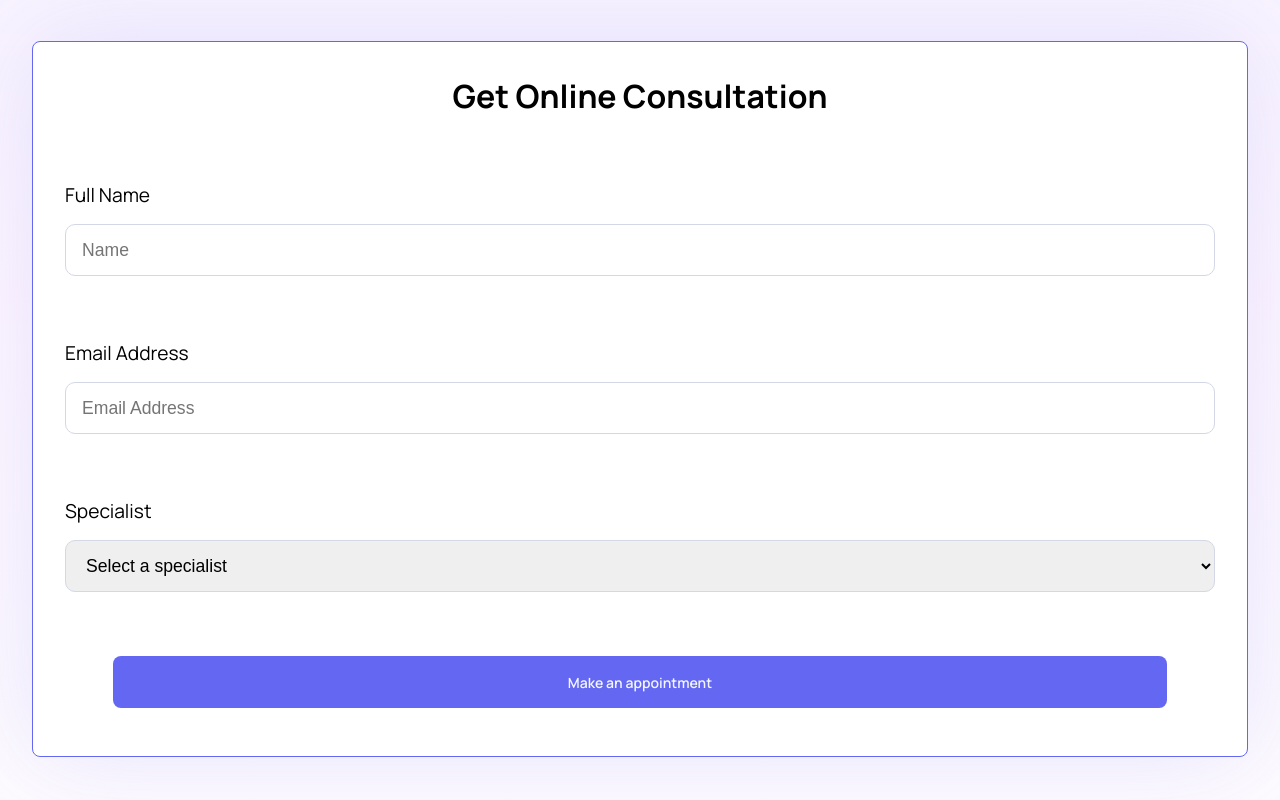
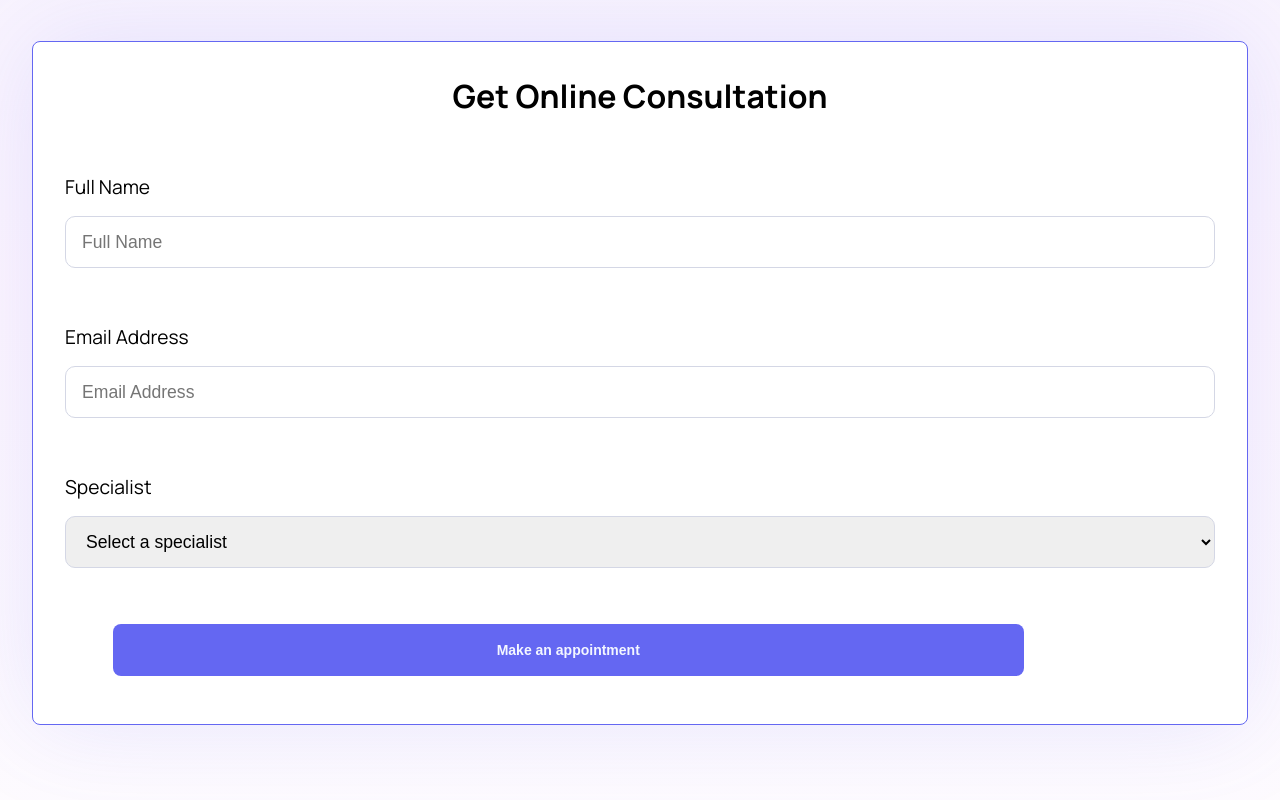
Before and after one commit to Haza987/Silicon-Javascript, a React (Vite) app: page /contact in a window 1280 px wide. Shown: the part 840-1640 px from the top of the page. Built offline with nearby package versions, Linux system fonts and the light colour scheme.

Commit message:
added form validation for contact

```diff
--- a/src/components/CSS/main.css
+++ b/src/components/CSS/main.css
@@ -1374,7 +1374,8 @@ footer .footer-container {
   display: flex;
   flex-direction: column;
   gap: 1rem;
-  margin: 4rem 2rem;
+  margin-block: 3.5rem;
+  margin-inline: 2rem;
   font-size: 1.2rem;
 }
 #contact .main-container .consultation .form-input {
@@ -1389,13 +1390,19 @@ footer .footer-container {
   justify-content: center;
   align-items: center;
   text-align: center;
+  border-style: none;
   border-radius: 8px;
   padding: 12px 25px;
+  width: 75%;
   height: 52px;
   font-size: 14px;
   font-weight: 600;
   margin-bottom: 3rem;
   margin-inline: 5rem;
+}
+#contact .main-container .consultation .validation-error {
+  font-size: 1rem;
+  color: var(--color-error);
 }
 #contact .main-container .location {
   background: var(--background-gradient-one);
@@ -1479,8 +1486,10 @@ footer .footer-container {
   #contact .consultation .input-group {
     margin-inline: 5rem;
   }
+  #contact .consultation .appointment {
+    width: 100%;
+  }
   #contact .location {
-    background: var(--background-gradient-one);
     padding-top: 4rem;
     margin-bottom: 5rem;
   }
@@ -1506,7 +1515,6 @@ footer .footer-container {
   #contact .main-container .top {
     display: grid;
     grid-template-columns: 1fr 1fr;
-    background: var(--background-gradient-one);
   }
   #contact .main-container .contactUs {
     text-align: left;
@@ -1532,7 +1540,7 @@ footer .footer-container {
     margin-inline: 5rem;
   }
   #contact .main-container .location {
-    background: var(--background-gradient-two);
+    background: var(--background-gradient-one);
     display: grid;
     grid-template-columns: 1fr 1fr;
     padding-top: 14rem;
--- a/src/components/CSS/scss/sections/_contact.scss
+++ b/src/components/CSS/scss/sections/_contact.scss
@@ -77,7 +77,8 @@
         display: flex;
         flex-direction: column;
         gap: 1rem;
-        margin: 4rem 2rem;
+        margin-block: 3.5rem;
+        margin-inline: 2rem;
         font-size: 1.2rem;
       }
 
@@ -94,13 +95,20 @@
         justify-content: center;
         align-items: center;
         text-align: center;
+        border-style: none;
         border-radius: 8px;
         padding: 12px 25px;
+        width: 75%;
         height: 52px;
         font-size: 14px;
         font-weight: 600;
         margin-bottom: 3rem;
         margin-inline: 5rem;
+      }
+
+      .validation-error {
+        font-size: 1rem;
+        color: var(--color-error);
       }
     }
 
@@ -211,10 +219,14 @@
       .input-group {
         margin-inline: 5rem;
       }
+
+      .appointment {
+        width: 100%;
+      }
+
     }
 
     .location {
-      background: var(--background-gradient-one);
       padding-top: 4rem;
       margin-bottom: 5rem;
 
@@ -249,7 +261,6 @@
       .top {
         display: grid;
         grid-template-columns: 1fr 1fr;
-        background: var(--background-gradient-one);
       }
 
       .contactUs{
@@ -283,7 +294,7 @@
       }
 
       .location {
-        background: var(--background-gradient-two);
+        background: var(--background-gradient-one);
         display: grid;
         grid-template-columns: 1fr 1fr;
         padding-top: 14rem;
--- a/src/components/contact-components/Consultation.jsx
+++ b/src/components/contact-components/Consultation.jsx
@@ -1,33 +1,111 @@
-import React from 'react'
+import React, { useState } from 'react'
 import DropdownMenu from './DropdownMenu'
-import SocialMediaLinks from './SocialMediaLinks'
 
 const Consultation = () => {
 
+  const [formData, setFormData] = useState({ fullName: '', email: '', specialist: '', })
+  const [errors, setErrors] = useState({})
 
+  const validateField = (name, value) => {
+    let error = ''
+
+    if (name === 'name' && !/^[A-Öa-ö\s\-]{2,}$/.test(value)) {
+      error = "Must be at least 2 characters long, no numbers."
+    } else if (name === 'email' && !/^[a-zA-Z0-9._%+-]+@[a-zA-Z0-9.-]+\.[a-zA-Z]{2,}$/.test(value)) {
+      error = "Enter a valid email address (eg. username@example.com)."
+    } else if (name === 'specialist' && value === "") {
+      error = "Please select a specialist from the drop down menu."
+    }
+
+    setErrors(prevErrors => ({...prevErrors, [name]: error}))
+  }
+
+
+  const validateForm = () => {
+    const newErrors = {};
+
+    if(!/^[A-Öa-ö\s\-]{2,}$/.test(formData.fullName)) {
+      newErrors.fullName = "Must be at least 2 characters long, no numbers."
+    }
+
+
+    if (!/^[a-zA-Z0-9._%+-]+@[a-zA-Z0-9.-]+\.[a-zA-Z]{2,}$/.test(formData.email)) {
+      newErrors.email = "Enter a valid email address (eg. username@example.com).";
+    }
+
+    if (formData.specialist === "") {
+      newErrors.specialist = "Please select a specialist from the drop down menu."
+    }
+
+    setErrors(newErrors)
+    return Object.keys(newErrors).length === 0;
+  }
+
+
+  const handleInputChange = (e) => {
+    const { name, value } = e.target;
+    setFormData({ ...formData, [name]: value})
+
+    validateField(name, value)
+  }
+
+  const handleSubmit = async (e) => {
+    (e).preventDefault();
+
+    if (validateForm()) {
+      console.log('form valid')
+
+      // const res = await fetch('https://win24-assignment.azurewebsites.net/api/forms/contact', {
+      //   method: 'post',
+      //   headers: {
+      //     'Content-type': 'application/json'
+      //   },
+      //   body: JSON.stringify(formData)
+      // })
+
+      // if (res.ok) {
+      //   const data = await res.json();
+      //   console.log('response:',data)
+      // } else {
+      //   console.log('error code: ' , res.status)
+      //   const errorData = await res.json();
+      //   console.error('Error response:', errorData);
+      // }
+    } else {
+      console.log('form invalid')
+    }
+
+  }
 
   return (
     <div className="consultation">
       <div className="card">
 
+        <div className="header">
           <h1>Get Online Consultation</h1>
+        </div>
 
+        <form className="consultation-form" onSubmit={handleSubmit} noValidate>
           <div className="input-group">
-          <label htmlFor="firstName" className="form-label">Full Name</label>
-          <input type="text" id="firstName" className="form-input" placeholder='Name' required/>
+            <label htmlFor="fullName" className="form-label">Full Name</label>
+            <input type="text" name='fullName' className="fullName form-input" placeholder='Full Name' value={formData.fullName} onChange={handleInputChange} required/>
+            {errors.fullName && <span className='validation-error'>{errors.fullName}</span>}
           </div>
 
           <div className="input-group">
             <label htmlFor="email" className="form-label">Email Address</label>
-          <input type="email" id="email" className="form-input" placeholder='Email Address' autoComplete='email' required/>
+            <input type="email" name='email' className="email form-input" placeholder='Email Address' autoComplete='email' value={formData.email} onChange={handleInputChange} required/>
+            {errors.email && <span className='validation-error'>{errors.email}</span>}
           </div>
 
           <div className="input-group">
             <label htmlFor="dropdownMenu">Specialist</label>
-          <DropdownMenu/>
+            <DropdownMenu name='specialist' value={formData.specialist} onChange={handleInputChange} required/>
+            {errors.specialist && <span className='validation-error'>{errors.specialist}</span>}
           </div>
 
-        <a className='appointment bgc'>Make an appointment</a>
+          <button type='submit' className='appointment bgc'>Make an appointment</button>
+        </form>
 
       </div>
     </div>
--- a/src/components/contact-components/DropdownMenu.jsx
+++ b/src/components/contact-components/DropdownMenu.jsx
@@ -1,14 +1,14 @@
 import React from 'react';
 
-const DropdownMenu = () => {
+const DropdownMenu = ({name, value, onChange}) => {
 
   return (
-    <select className="form-input" id='dropdownMenu'>
-      <option value="placeholder">Select a specialist</option>
-      <option value="option1">Johnny Cash</option>
-      <option value="option2">50 Cent</option>
-      <option value="option3">Elizabeth Banks</option>
-      <option value="option4">TY Dolla $ign</option>
+    <select className="form-input specialist" id='dropdownMenu' name={name} value={value} onChange={onChange}>
+      <option value="">Select a specialist</option>
+      <option value="1">Johnny Cash</option>
+      <option value="2">50 Cent</option>
+      <option value="3">Elizabeth Banks</option>
+      <option value="4">TY Dolla $ign</option>
     </select>
 
   );
```
Lines whose indentation alone changed are shown as unchanged.
